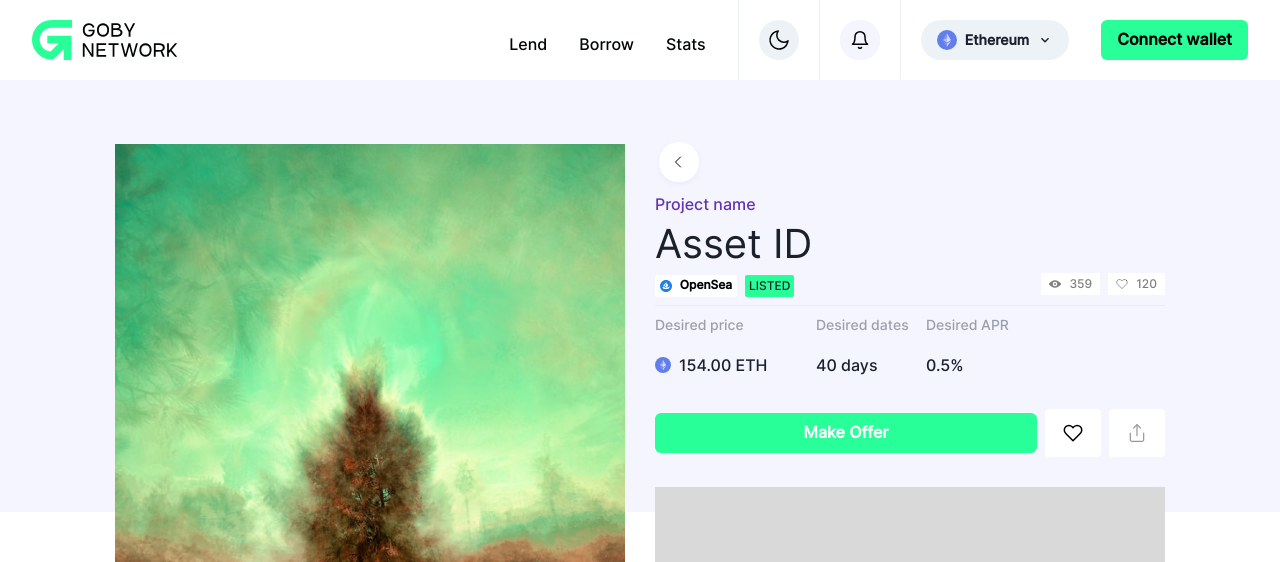
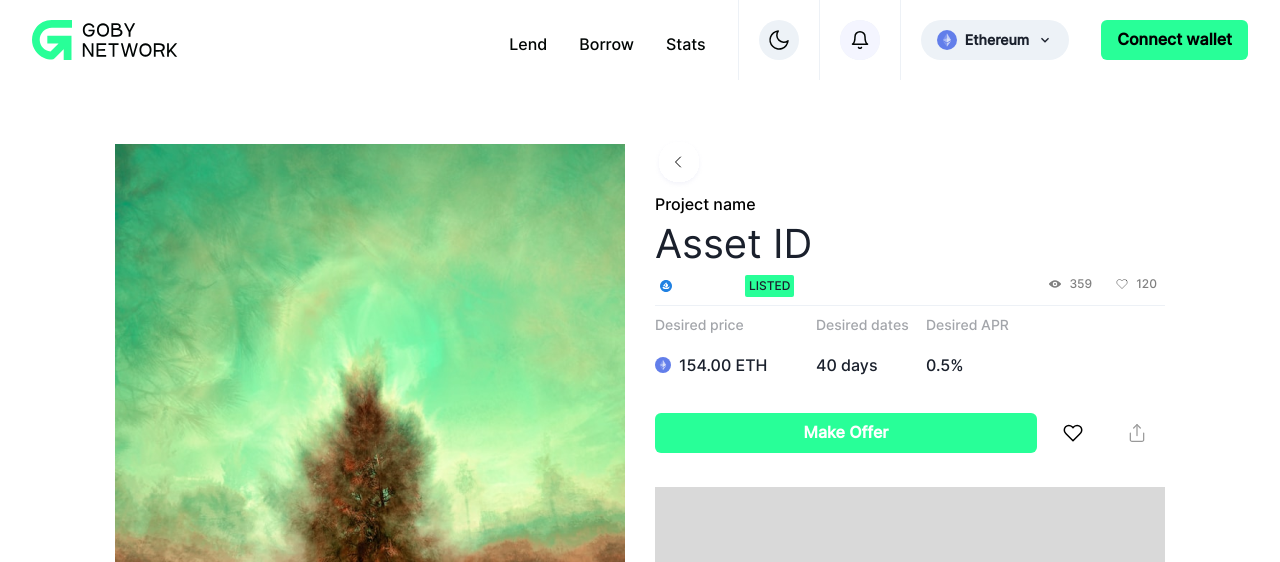
Before and after one commit to paurock/goby, a Next.js app: page /connect-wallet in a window 1280 px wide. Shown: the top 562 px of the page. Built offline with nearby package versions, Linux system fonts and the light colour scheme.

Commit message:
connect-wallet dark theme changes

```diff
--- a/src/components/common/LikesCount.tsx
+++ b/src/components/common/LikesCount.tsx
@@ -4,11 +4,13 @@ import React from 'react';
 
 export const LikesCount = ({
   count = '120',
+  bgColors,
 }: {
   count?: string;
+  bgColors?: string;
 }): JSX.Element => {
   return (
-    <HStack maxH="22px" py="0" bg="white">
+    <HStack maxH="22px" py="0" bg={bgColors}>
       <Tag maxH="22px" py="0" variant="subtle" colorScheme="white">
         <TagLeftIcon
           boxSize="12px"
--- a/src/components/common/OpenSeaIcon.tsx
+++ b/src/components/common/OpenSeaIcon.tsx
@@ -5,9 +5,10 @@ import React from 'react';
 type Props = {
   color?: string;
   bg?: string;
+  bgColors: string;
 };
 
-export const OpenSeaIcon = ({ color, bg }: Props): JSX.Element => {
+export const OpenSeaIcon = ({ color, bg, bgColors }: Props): JSX.Element => {
   return (
     <Button
       w="82px"
@@ -19,9 +20,9 @@ export const OpenSeaIcon = ({ color, bg }: Props): JSX.Element => {
       variant="outline"
       p="0"
       sx={{
-        color: color ? color : 'black',
+        color: color ? color : 'white',
         fontSize: '12px',
-        backgroundColor: bg ? bg : 'white',
+        backgroundColor: bgColors,
         borderRadius: '2px',
         border: 'none',
       }}
--- a/src/components/common/ViewsCount.tsx
+++ b/src/components/common/ViewsCount.tsx
@@ -4,11 +4,13 @@ import React from 'react';
 
 export const ViewsCount = ({
   count = '359',
+  bgColors,
 }: {
   count?: string;
+  bgColors: string;
 }): JSX.Element => {
   return (
-    <HStack maxH="22px" py="0" bg="white">
+    <HStack maxH="22px" py="0" bg={bgColors}>
       <Tag maxH="22px" py="0" variant="subtle" colorScheme="white">
         <TagLeftIcon boxSize="12px" as={ViewIcon} sx={{ color: 'gray' }} />
         <TagLabel sx={{ color: 'gray', fontSize: '12px' }}>{count}</TagLabel>
--- a/src/components/sections/content/ConnectWallet/RightSide.tsx
+++ b/src/components/sections/content/ConnectWallet/RightSide.tsx
@@ -27,7 +27,13 @@ const lightGray = {
   opacity: '0.4',
 } as const;
 
-export const RightSide = ({ colors }: { colors: string }) => {
+export const RightSide = ({
+  colors,
+  bgColors,
+}: {
+  colors: string;
+  bgColors: string;
+}) => {
   return (
     <VStack w="full" maxW={['100%', '50%']} pl="15px" zIndex="100">
       {/* TOP SIDE  */}
@@ -41,7 +47,7 @@ export const RightSide = ({ colors }: { colors: string }) => {
               _hover={{ bg: 'none' }}
             />
           </Box>
-          <Text w="full" maxH="20px" mb="0" pb="0" sx={{ color: 'purple' }}>
+          <Text w="full" maxH="20px" mb="0" pb="0" sx={{ color: colors }}>
             Project name
           </Text>
           <Heading
@@ -55,17 +61,17 @@ export const RightSide = ({ colors }: { colors: string }) => {
           <Flex w="full">
             <HStack w="full">
               <Box>
-                <OpenSeaIcon />
+                <OpenSeaIcon bgColors={bgColors} />
               </Box>
               <Box>
                 <Listed />
               </Box>
               <Box w="full"></Box>
               <Box>
-                <ViewsCount />
+                <ViewsCount bgColors={bgColors} />
               </Box>
               <Box>
-                <LikesCount />
+                <LikesCount bgColors={bgColors} />
               </Box>
             </HStack>
           </Flex>
@@ -98,9 +104,9 @@ export const RightSide = ({ colors }: { colors: string }) => {
             <Button maxW="382px" w="full" bg="green" colorScheme="green">
               Make Offer
             </Button>
-            <Center w="57px" h="48px" bg="white" borderRadius="4px">
+            <Center w="57px" h="48px" bg={bgColors} borderRadius="4px">
               <SquareButton
-                bg="white"
+                bg={bgColors}
                 widthBtn="20px"
                 heightBtn="20px"
                 ariaLabel="Like"
@@ -110,9 +116,9 @@ export const RightSide = ({ colors }: { colors: string }) => {
                 action={() => console.log('clicked')}
               />
             </Center>
-            <Center w="57px" h="48px" bg="white" borderRadius="4px">
+            <Center w="57px" h="48px" bg={bgColors} borderRadius="4px">
               <SquareButton
-                bg="white"
+                bg={bgColors}
                 widthBtn="20px"
                 heightBtn="20px"
                 ariaLabel="Share"
--- a/src/pages/connect-wallet.tsx
+++ b/src/pages/connect-wallet.tsx
@@ -12,17 +12,18 @@ import { RightSide } from 'components/sections/content/ConnectWallet/RightSide';
 
 const ConnectWallet: NextPage = () => {
   const colors = useColorModeValue('black', 'lightGreen');
-
+  const bgColors = useColorModeValue('white', 'black.100');
+  const bgColors300 = useColorModeValue('white', 'black.300');
   return (
     // CONTAINER
     <>
       <Box
         w="full"
         h="432px"
-        bg="lightGray"
+        bg={bgColors}
         sx={{ position: 'absolute', zIndex: '0' }}
       ></Box>
-      <VStack gap="24px" bg="white" zIndex="100">
+      <VStack gap="24px" zIndex="100">
         <Flex
           w="full"
           maxW="1050px"
@@ -31,9 +32,9 @@ const ConnectWallet: NextPage = () => {
           flexWrap="wrap"
         >
           {/* LEFT COLUMN  */}
-          <LeftSide />
+          <LeftSide colors={colors} bgColors={bgColors300} />
           {/* RIGHT COLUMN  */}
-          <RightSide colors={colors} />
+          <RightSide colors={colors} bgColors={bgColors300} />
         </Flex>
         <Divider w="full" maxW="1050px" />
         {/* ADVERT BLOCK  */}
```
Also changed, not shown: src/components/sections/content/ConnectWallet/LeftSide.tsx (+8 -1 lines).
